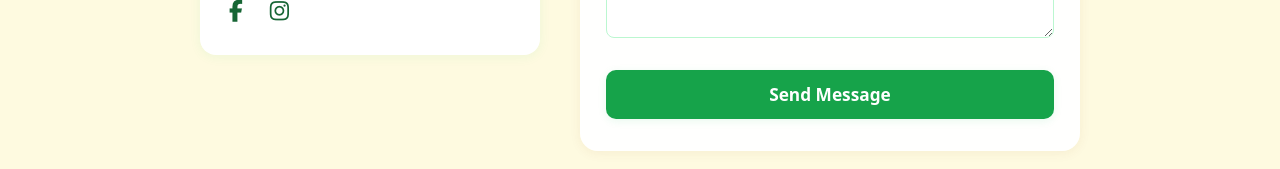
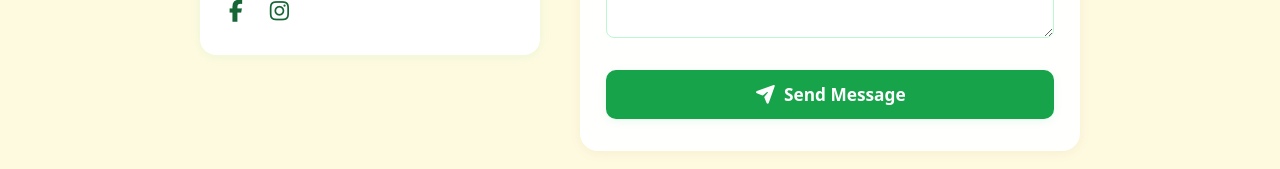
Before and after one commit to zeyad2712/BOHO-Furniture, a React (Vite) app: page / in a window 1280 px wide. Shown: the part 4187-4356 px from the top of the page. Built offline with nearby package versions, Linux system fonts and the light colour scheme.

Commit message:
commit 5

```diff
--- a/src/components/ContactUs.jsx
+++ b/src/components/ContactUs.jsx
@@ -137,7 +137,6 @@ function ContactUs() {
                         </div>
                         {/* Contact Form */}
                         <form
-
                             className="contact-form"
                             style={{
                                 flex: '2 1 340px',
@@ -219,7 +218,7 @@ function ContactUs() {
                                 ></textarea>
                             </div>
 
-                            <input
+                            <button
                                 type="submit"
                                 className="btn bg-green-600 hover:bg-green-700 text-white font-bold flex items-center justify-center gap-2"
                                 style={{
@@ -232,8 +231,13 @@ function ContactUs() {
                                     boxShadow: '0 2px 8px rgba(34,197,94,0.10)',
                                     cursor: 'pointer',
                                 }}
-                                value="Send Message"
-                            />
+                                onClick={() => {
+                                    console.log('Send Message');
+                                    alert('Message Sent');
+                                }}
+                            >
+                                <i className="fa-solid fa-paper-plane"></i>Send Message
+                            </button>
 
                         </form>
 
```
Also changed, not shown: 1 other file (tests, documents, lock files or other folders).
